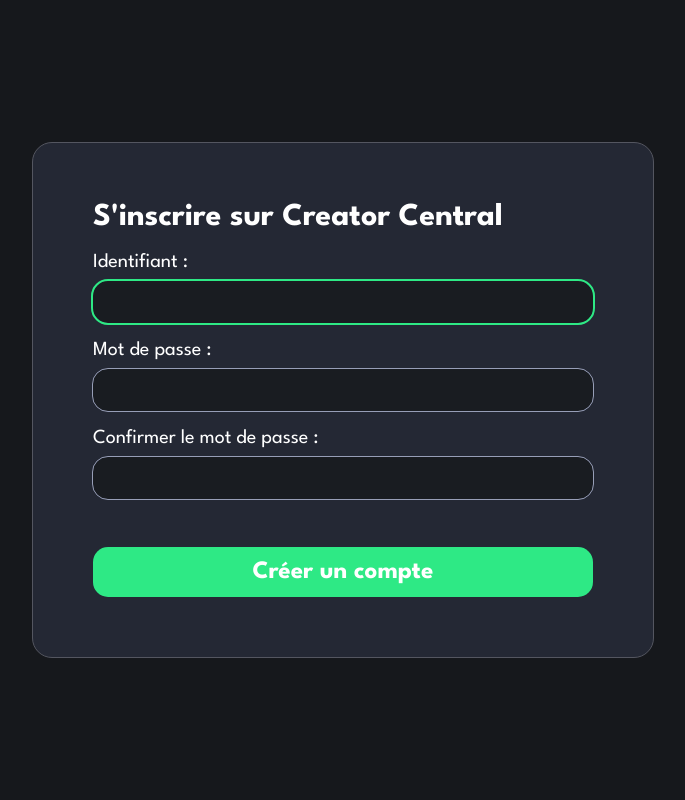
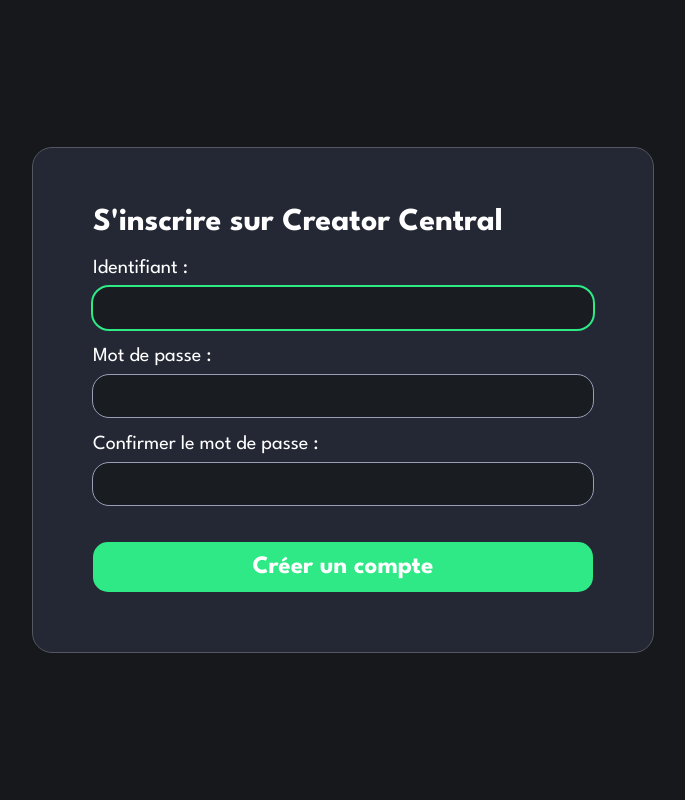
Before and after one commit to HeosFx/CreatorCentral, a PHP site: page /register.php in a window 1280 px wide. Shown: the whole page, without its empty margins (297-982 px from the left). Run offline with PHP 8.4, Linux system fonts and the light colour scheme.

Commit message:
Rearranged CSS + cleaned up HTML

```diff
--- a/register.php
+++ b/register.php
@@ -6,7 +6,7 @@ $newAccountStatus = CheckNewAccountForm();
 ?>
 
 <!DOCTYPE html>
-<html>
+<html lang="fr">
 <head>
     <meta charset="UTF-8">
     <title>Register | Creator Central</title>
@@ -17,8 +17,8 @@ $newAccountStatus = CheckNewAccountForm();
 
 <body>
 <form action="#" method="post">
+    <h1>S'inscrire sur Creator Central</h1>
 
-    <h1>S'inscrire sur Creator Central</h1>
     <?php
     if ($newAccountStatus["Successful"]) {
         echo '<p class="successMessage">Nouveau compte créé avec succès!</p>';
@@ -26,25 +26,20 @@ $newAccountStatus = CheckNewAccountForm();
         echo '<p class="errorMessage">' . $newAccountStatus["ErrorMessage"] . '</p>';
     }
     ?>
-    <div>
+
     <label for="username">Identifiant :</label>
-        <input autofocus type="text" id="username" name="username">
+    <input autofocus type="text" id="username" name="username" class="short-text-field">
     <p id="username_hint" class="errorMessage"></p>
-    </div>
-    <div>
+
     <label for="password">Mot de passe :</label>
-        <input type="password" id="password" name="password">
+    <input type="password" id="password" name="password" class="short-text-field">
     <p id="password_hint" class="errorMessage"></p>
 
-    </div>
-    <div>
     <label for="confirm">Confirmer le mot de passe :</label>
-        <input type="password" id="confirm" name="confirm">
+    <input type="password" id="confirm" name="confirm" class="short-text-field">
     <p id="confirm_hint" class="errorMessage"></p>
-    </div>
-    <div class="formbutton">
+
     <button type="submit">Créer un compte</button>
-    </div>
 
     <?php include './javascript/registerFormHinting.php' ?>
 </form>
--- a/styles/global.css
+++ b/styles/global.css
@@ -10,64 +10,27 @@
     --darker-grey: #16181c;
 }
 
-nav {
-    background-color: var(--grey);
-    border-bottom: var(--light-grey) solid 1px;
-    display: flex;
-    flex-flow: row;
-    justify-content: space-between;
-    align-items: center;
-    position: fixed;
-    top: 0;
-    width: 100%;
-    height: 55px;
-}
-
-#logo, #navbar-buttons {
-    padding-inline: 20px;
-}
-
 body {
+    color: white;
+    font-family: 'LeagueSpartan', Bahnschrift, sans-serif;
+    font-weight: normal;
     margin: 0;
     background: var(--darker-grey);
 }
 
-li {
-    margin: 0;
-}
-
-html {
-    color: white;
+.short-text-field {
     font-family: 'LeagueSpartan', Bahnschrift, sans-serif;
-}
-
-.search-bar {
-    padding-left: 10px;
+    font-size: 20px;
+    font-weight: lighter;
+    color: #DDD;
     height: 40px;
-    width: 35%;
-    display: flex;
-    align-items: center;
-    border-radius: 15px;
-    border: var(--lighter-grey) solid 1px;
+    padding-inline: 10px;
+    border-radius: 16px;
+    border: none;
+    outline: var(--lighter-grey) solid 1px;
     background: var(--dark-grey);
 }
 
-.search-bar input {
-    width: 100%;
-    height: 40px;
-    font-size: 16px;
-    padding: 3px 10px;
-    color: white;
-    border: none;
-    outline: none;
-    background: none;
+.short-text-field:focus {
+    outline: solid 2px var(--green-accent);
 }
-
-.search-bar:focus {
-    border: var(--green-accent) solid 1px;
-}
-
-.search-bar img {
-    height: 30px;
-    width: auto;
-}
--- a/styles/login_page.css
+++ b/styles/login_page.css
@@ -1,13 +1,17 @@
 .errorMessage {
+    color: red;
     font-weight: normal;
-    color: red;
     font-size: 18px;
+    margin-top: 7px;
+    margin-bottom: 0;
 }
 
 .successMessage {
     color: var(--green-accent);
+    font-weight: normal;
     font-size: 18px;
-    font-weight: normal;
+    margin-top: 7px;
+    margin-bottom: 0;
 }
 
 
@@ -19,7 +23,7 @@ body{
 }
 
 form {
-    border: solid 1px #545660;
+    border: solid 1px var(--light-grey);
     border-radius: 20px;
     background: var(--grey);
     width: 500px;
@@ -27,33 +31,15 @@ form {
     padding: 60px;
 }
 
+#name, #password, #username, #confirm {
+    margin-top: 10px;
+    width: 480px;
+}
+
 label {
     display: block;
     font-weight: normal;
-}
-
-input[type="password"], input[type="text"] {
-    margin-top: 10px;
-    color: white;
-    height: 40px;
-    width: 480px;
-    height: 40px;
-    display: flex;
-    align-items: center;
-    border-radius: 15px;
-    outline: var(--lighter-grey) solid 1px;
-    border: none;
-    background: var(--dark-grey);
-    font-size: 20px;
-    padding-inline: 10px;
-}
-
-input:focus{
-    outline: solid 2px var(--green-accent);
-}
-
-label {
-    margin-top: 15px;
+    margin-top: 18px;
     font-size: 20px;
 }
 
```
Also changed, not shown: login.php (+10 -14 lines). Lines whose indentation alone changed are shown as unchanged.
